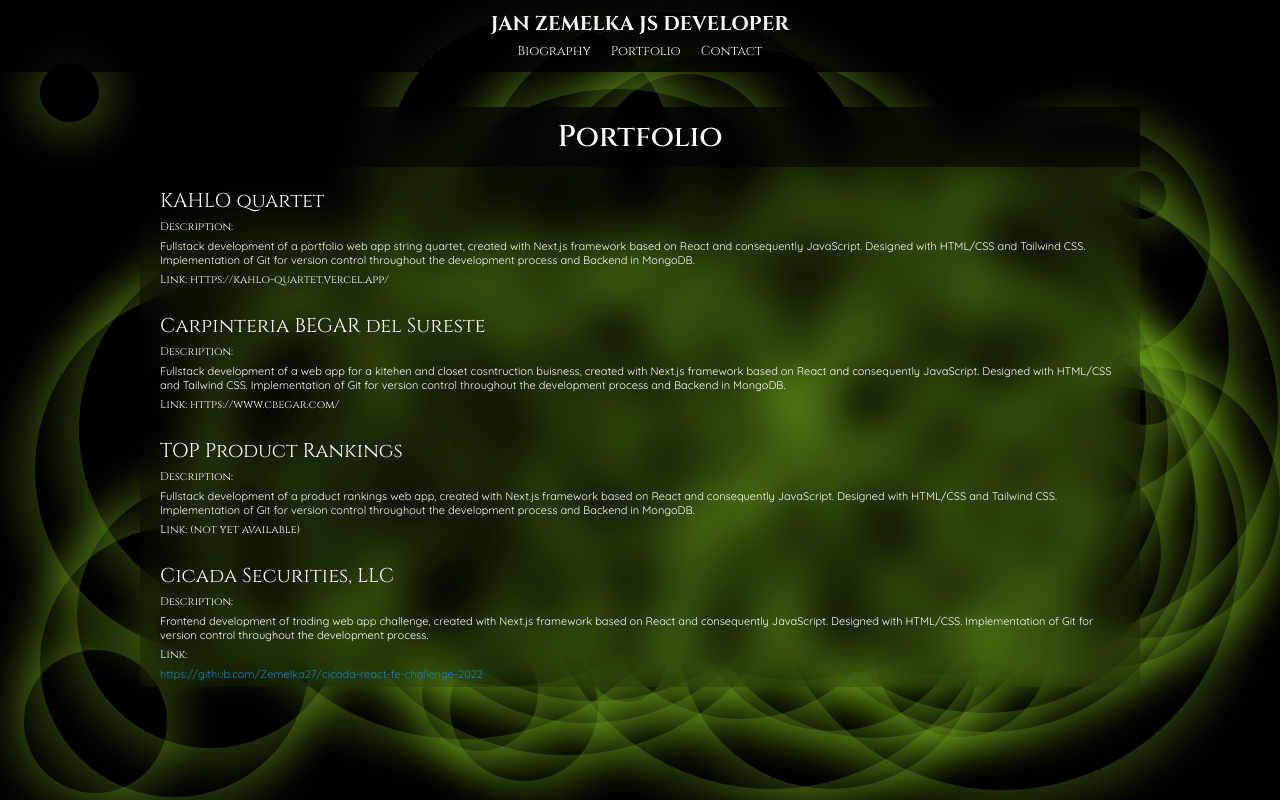
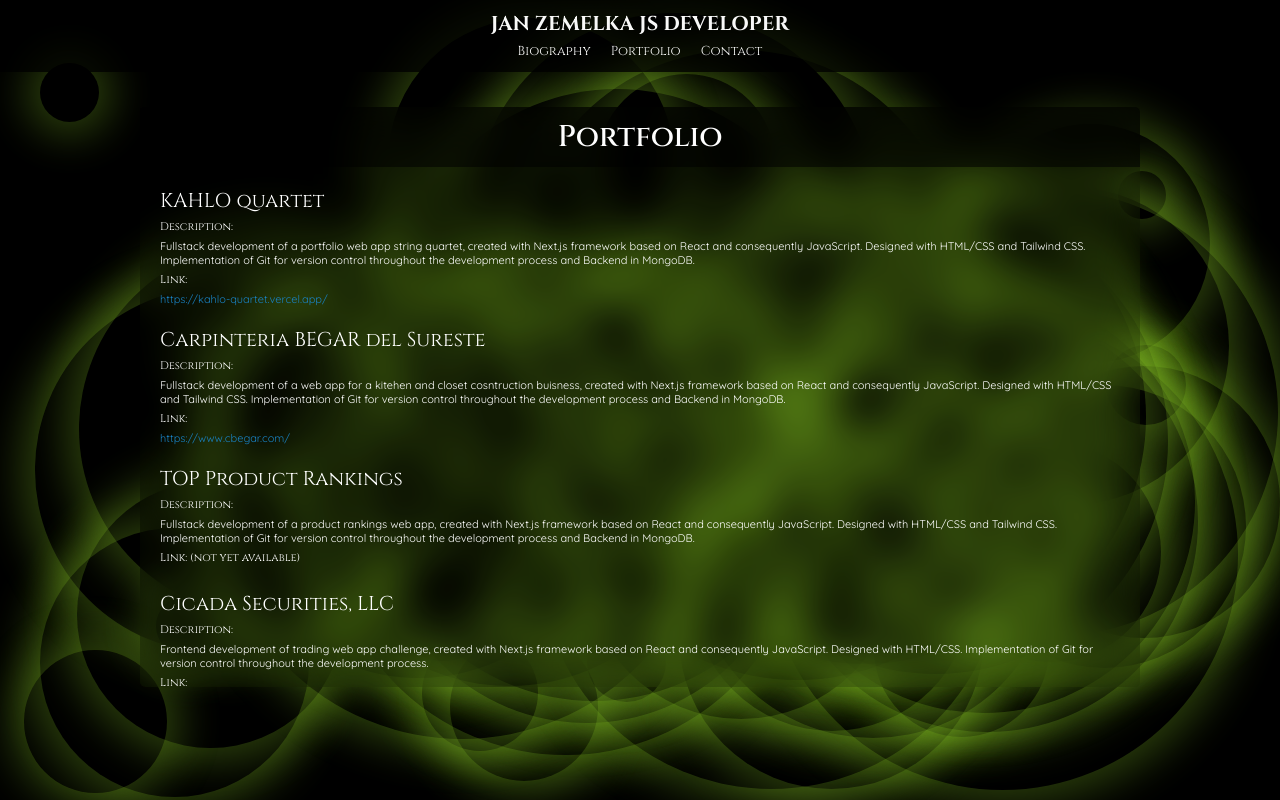
Before and after one commit to Zemelka27/zemelka-dev, a Nuxt app: page / in a window 1280 px wide. Both pictures are taken after a click on the element "Portfolio". Built offline with nearby package versions, Linux system fonts and the light colour scheme.

Commit message:
Update Portfolio.vue

```diff
--- a/components/Portfolio.vue
+++ b/components/Portfolio.vue
@@ -15,7 +15,13 @@
             version control throughout the development process and Backend in
             MongoDB.
           </p>
-          <p class="page--subtitle--span">Link: https://kahlo-quartet.vercel.app/</p>
+              <p class="page--subtitle--span">Link:</p>
+          <a
+            href="https://kahlo-quartet.vercel.app/"
+            target="blank"
+          >
+          https://kahlo-quartet.vercel.app/</a
+          >
         </li>
                 <li>
           <p class="page--subtitle">Carpinteria BEGAR del Sureste</p>
@@ -27,8 +33,13 @@
             version control throughout the development process and Backend in
             MongoDB.
           </p>
-          <p class="page--subtitle--span">Link: https://www.cbegar.com/</p>
-        </li>
+          <p class="page--subtitle--span">Link:</p>
+          <a
+            href="https://www.cbegar.com/"
+            target="blank"
+          >
+            https://www.cbegar.com/</a
+          >        </li>
         <li>
           <p class="page--subtitle">TOP Product Rankings</p>
           <p class="page--subtitle--span">Description:</p>
```
